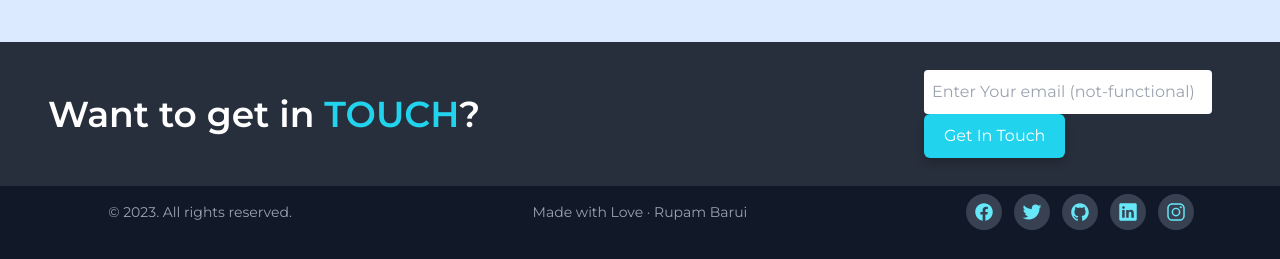
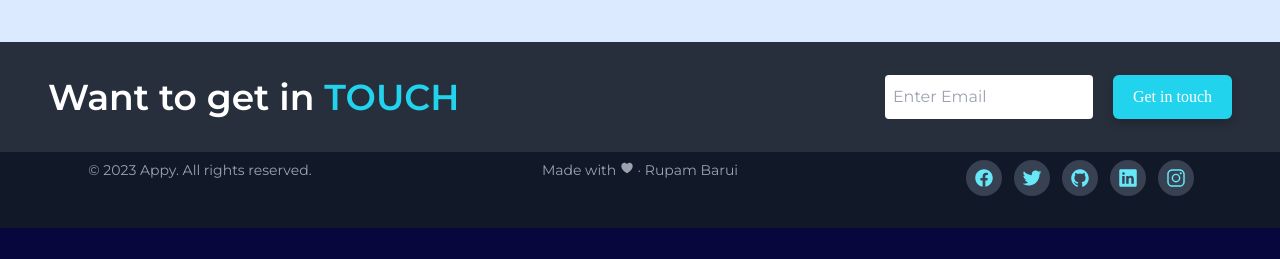
Before and after one commit to Trident09/myportfolio, a React (Create React App) app: page / in a window 1280 px wide. Shown: the part 1350-1609 px from the top of the page. After the commit the page ends 1578 px from the top, so only its background shows below. Built offline with nearby package versions, Linux system fonts and the light colour scheme.

Commit message:
footer bug removed and minor fix

```diff
--- a/src/components/NavBar.jsx
+++ b/src/components/NavBar.jsx
@@ -16,7 +16,6 @@ const NavBar = () => {
 				<div className="font-normal text-2xl cursor-pointer flex items-center font-[Anton] text-white">
 					<span className="text-3xl text-white mr-1 pt-2">
 						<ion-icon
-							className="hover:text-cyan-500"
 							name="aperture"
 						></ion-icon>
 					</span>
--- a/src/components/footer/Footer.jsx
+++ b/src/components/footer/Footer.jsx
@@ -3,37 +3,37 @@ import { Link } from "react-router-dom";
 import { Icons } from "./Menus";
 import SocialIcons from "./SocialIcons";
 
-function Footer() {
+const Footer = () => {
   return (
     <footer className="bg-gray-900 text-white">
       <div className="md:flex md:justify-between md:items-center sm:px-12 px-4 bg-[#ffffff19] py-7">
-				<h1 className="lg:text-4xl text-3xl md:mb-0 mb-6 lg:leading-normal font-semibold md:w-2/5">
-					Want to get in{" "}
-					<span className="text-cyan-400 hover:text-cyan-600 cursor-pointer">
-						<Link to="/contact">TOUCH</Link>
-					</span>
-					?
+        <h1
+          className="lg:text-4xl text-3xl md:mb-0 mb-6 lg:leading-normal font-semibold md:w-2/5"
+        >
+          Want to get in <span className="text-cyan-400 hover:text-cyan-600"><Link to="/comtact">TOUCH</Link></span>
         </h1>
-				<div>
+        <div className="flex flex-col md:flex-row">
           <input
             type="text"
-						placeholder="Enter Your email (not-functional)"
-						className="text-gray-800 sm:w-72 w-full sm:mr-5 mr-1 lg:mb-0 mb-4 py-2.5 rounded px-2 focus:outline-none"
+            placeholder="Enter Email"
+            className="text-gray-800 sm:w-72 w-full sm:mr-5 mr-1 lg:mb-0 mb-4 py-2.5 rounded px-2 focus:outline-none md:w-max"
           />
-					<button className="bg-cyan-400 hover:bg-cyan-500 duration-300 px-5 py-2.5 font-[Montserrat] rounded-md text-white md:w-auto w-full">
-						Get In Touch
+          <button
+            className="bg-cyan-400 hover:bg-cyan-500 duration-300 px-5 py-2.5 font-[Poppins] rounded-md text-white md:w-max w-full"
+          >
+            Get in touch
           </button>
         </div>
       </div>
-			<div className="grid grid-cols-1 sm:grid-cols-2 lg:grid-cols-3 gap-10 text-center pt-2 text-gray-400 text-sm pb-8 justify-center items-center">
-				<span>© 2023. All rights reserved.</span>
-				<span>Made with Love · Rupam Barui</span>
-				<div className="flex items-center justify-center">
+      <div
+        className="grid grid-cols-1 sm:grid-cols-2 lg:grid-cols-3 gap-10 text-center pt-2 text-gray-400 text-sm pb-8"
+      >
+        <span>© 2023 Appy. All rights reserved.</span>
+        <span>Made with <ion-icon name="heart"></ion-icon> · Rupam Barui</span>
         <SocialIcons Icons={Icons} />
-				</div>
       </div>
     </footer>
   );
-}
+};
 
 export default Footer;
```
Lines whose indentation alone changed are shown as unchanged.
